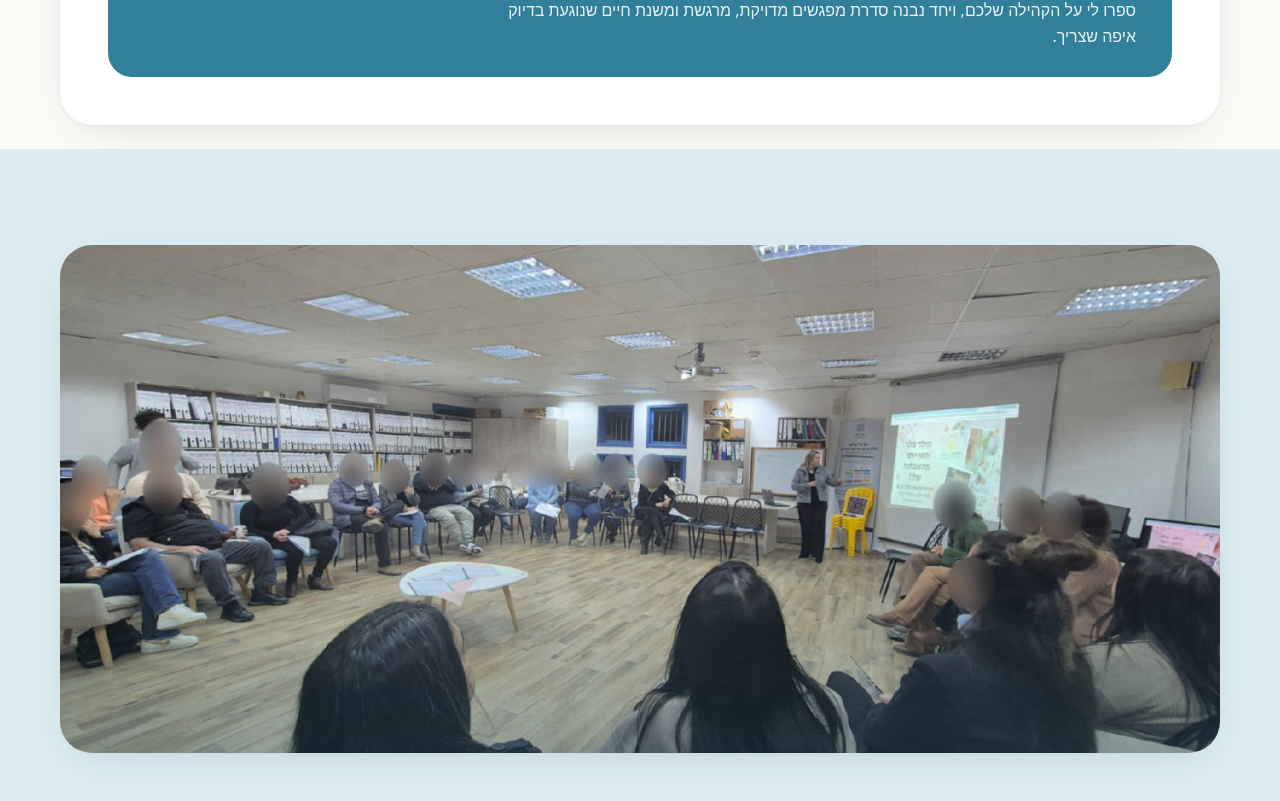
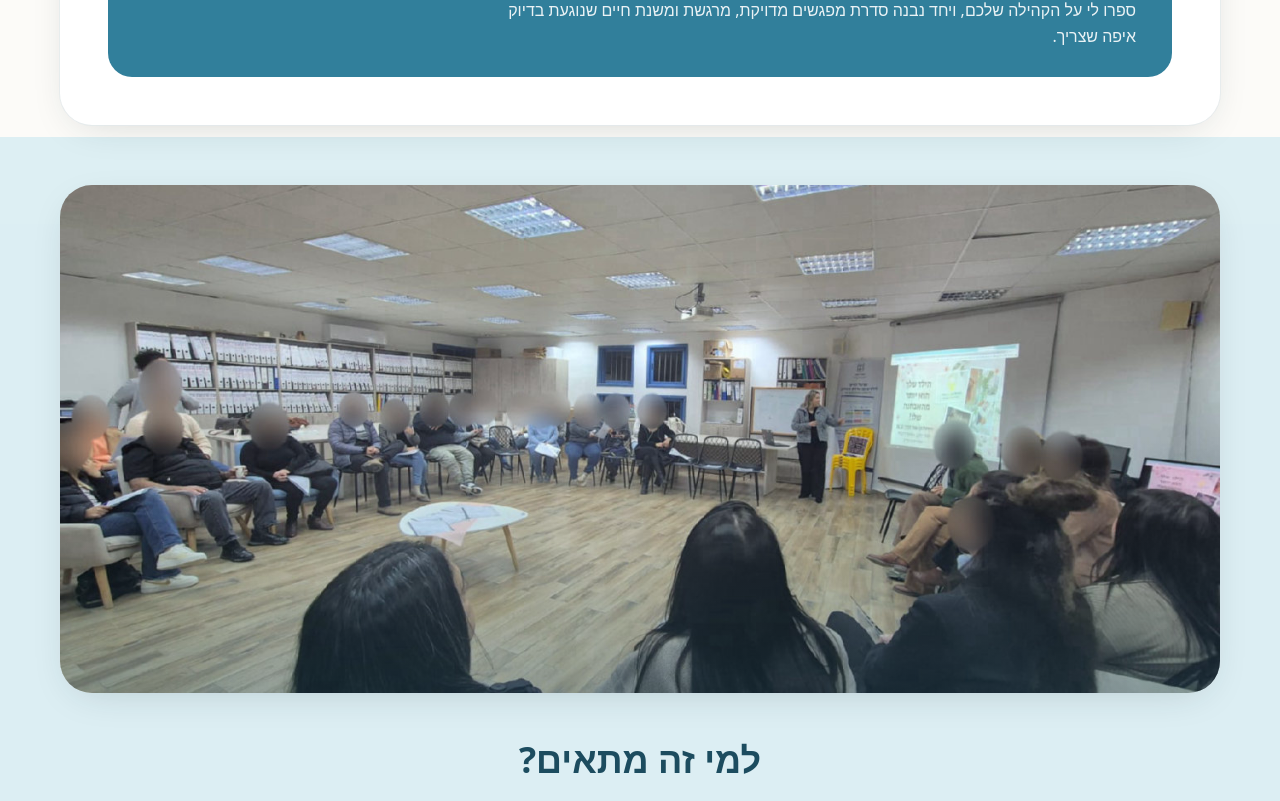
Before and after one commit to osnat6130-ctrl/rozital-ben-or-hadad, a React (Vite) app: page /lectures in a window 1280 px wide. Shown: the part 3079-3880 px from the top of the page. Built offline with nearby package versions, Linux system fonts and the light colour scheme; a web font is replaced by a local one.

Commit message:
Tighten the gap between the spotlight card and the next section
Co-Authored-By: Claude Fable 5.1 <noreply@anthropic.com>

```diff
--- a/src/pages/ServicePage.tsx
+++ b/src/pages/ServicePage.tsx
@@ -151,7 +151,7 @@ export default function ServicePage({ id }: Props) {
       {/* ================= אזור מודגש מתחת ל-Hero =================
           מוצג רק בתחומים שהוגדר להם spotlight (כרגע: קבוצת העצמה לאחים) */}
       {service.spotlight && (
-        <section className="pb-4 pt-8 md:pb-6 md:pt-12" aria-labelledby="service-spotlight">
+        <section className="pb-2 pt-8 md:pb-3 md:pt-12" aria-labelledby="service-spotlight">
           <div className="container">
             <Reveal variant={reveal}>
               <div className="relative overflow-hidden rounded-[2rem] bg-surface p-8 shadow-card ring-1 ring-line/60 md:p-12">
@@ -221,7 +221,10 @@ export default function ServicePage({ id }: Props) {
       {/* ================= "למי זה מתאים" =================
           קומפוזיציה שונה בכוונה מזו של ה-Hero: באנר רוחב, כותרת ממורכזת,
           וקהלי היעד ככרטיסים - במקום עוד פיצול טקסט/תמונה. */}
-      <section className="section bg-accent-soft/40" aria-labelledby="service-intro">
+      <section
+        className={`section bg-accent-soft/40 ${service.spotlight ? "pt-8 md:pt-12" : ""}`}
+        aria-labelledby="service-intro"
+      >
         <div className="container">
           <Reveal variant={reveal}>
             <div className="relative overflow-hidden rounded-[2rem] shadow-card">
```
